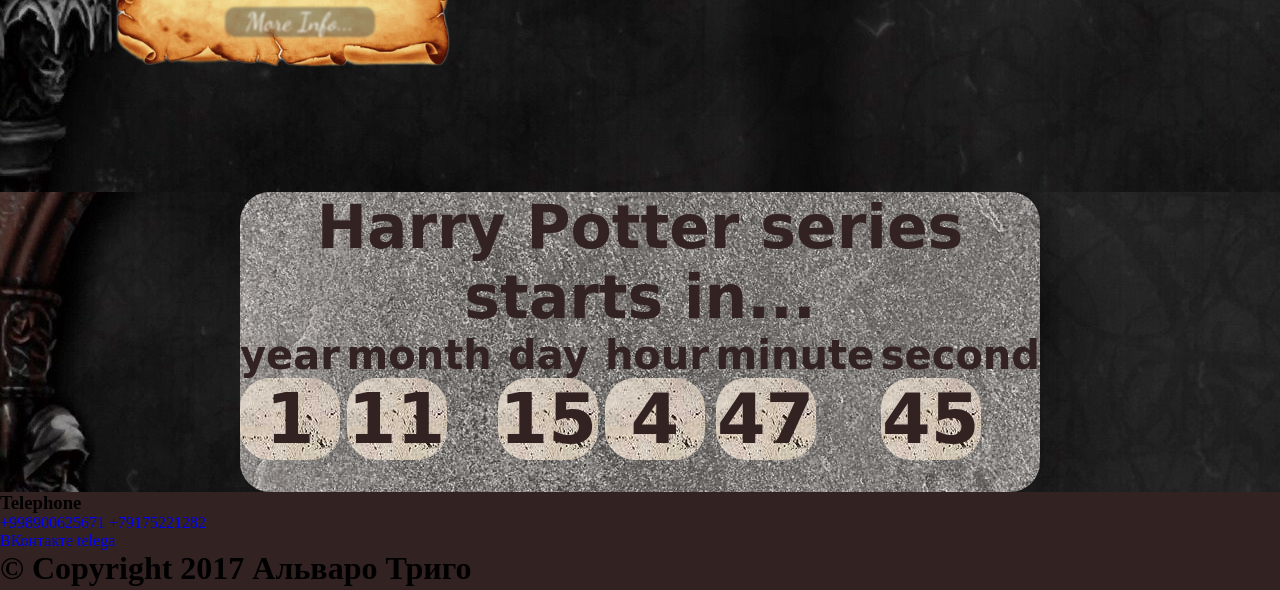
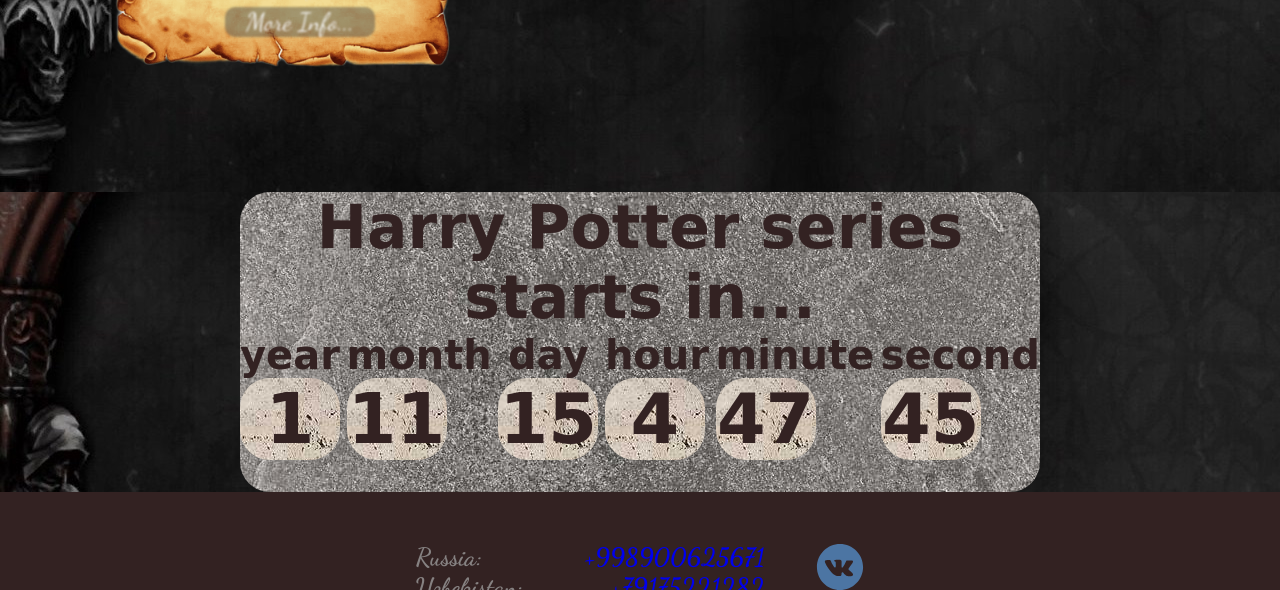
Before and after one commit to maximmc911/Harry-Potter, a plain HTML site: page app/index.html in a window 1280 px wide. Shown: the part 5968-6558 px from the top of the page. Drawn offline with Linux system fonts and the light colour scheme; a web font is replaced by a local one.

Commit message:
Make footer

```diff
--- a/app/css/module/footer.css
+++ b/app/css/module/footer.css
@@ -0,0 +1,29 @@
+.footer__conteiner{
+    margin: 5rem;
+    display: flex;
+    align-items:center ;
+    flex-direction: column;
+    gap:1rem;
+}
+.footer__contact{
+    display: flex;
+
+    gap: 5rem;
+}
+.tel__rf , .contact__email , .tel_yzb , .footer__me {
+    gap: 5rem;
+    display: flex;
+    justify-content: space-between;
+    font-family: 'Dancing Script', cursive;
+    font-size: 2.5rem;
+    color: var(--text_color);
+    font-weight: 900;
+}
+.contact_netvork img{
+    width: 5rem;
+    height: 5rem;
+}
+.contact_netvork{
+    display: grid;
+
+}
--- a/app/css/style.css
+++ b/app/css/style.css
@@ -16,8 +16,9 @@ font-family: 'Dancing Script', cursive;
 @import url('/app/css/module/header.css');
 @import url('/app/css/module/allSearch.css');
 @import url('/app/css/module/cards.css');
+@import url('/app/css/module/moduleCards.css');
 @import url('/app/css/module/timer.css');
-@import url('/app/css/module/moduleCards.css');
+@import url('/app/css/module/footer.css');
 
 
 *{
--- a/app/index.html
+++ b/app/index.html
@@ -5,6 +5,7 @@
     <meta http-equiv='X-UA-Compatible' content='IE=edge'>
     <title>Page Title</title>
     <meta name='viewport' content='width=device-width, initial-scale=1'>
+    <link rel="stylesheet" href="path/to/font-awesome/css/font-awesome.min.css">
     <link rel='stylesheet' type='text/css' media='screen' href='./css/style.css'>
 </head>
 <body>
@@ -402,26 +403,36 @@
     <div class="footer__conteiner">
         <div class="footer__contact">
             <div class="contact_tel">
-                <h3>Telephone</h3>
-                <a href="tel:+998900625671">+998900625671</a>
-                <a href="tel:+79175221282">+79175221282</a>
-            </div>
-            <div class="contact__email">
-                <a href="mailto:89175221282@mail.ru"></a>
+
+                <div class="tel__rf">
+                    <h4>Russia:</h4>
+                    <a href="tel:+998900625671">+998900625671</a>
+                </div>
+                <div class="tel_yzb">
+                    <h4>
+                        Uzbekistan:</h4>
+                        <a href="tel:+79175221282">+79175221282</a>
+                </div>
+                <div class="contact__email">
+                    <h4>E-mail:</h4>
+                    <a href="mailto:89175221282@mail.ru">89175221282@mail.ru</a>
+                </div>
             </div>
             <div class="contact_netvork">
 
-<a href="#vk" onclick="window.open('https://vk.com/snake777mc')">ВКонтакте
+<a href="#vk" onclick="window.open('https://vk.com/snake777mc')">
+    <img src="./image/1486147202-social-media-circled-network10_79475.svg" alt="">
 
 </a>
 
-<a href="#Telegram" onclick="window.open('https://t.me/Max_Fronted')">telega
+<a href="#Telegram" onclick="window.open('https://t.me/Max_Fronted')">
+    <img src="./image/telegram_logo_icon_147228.svg" alt="">
 
 </a>
             </div>
         </div>
         <div class="footer__me">
-            <h1>© Copyright 2017 Альваро Триго</h1>
+            <h1>© Copyright 2023 by Maxim Sokolov</h1>
         </div>
 
     </div>            <!-- !Footer End-->
```
Also changed, not shown: app/image/1486147202-social-media-circled-network10_79475.svg (added), app/image/telegram_logo_icon_147228.svg (added).
